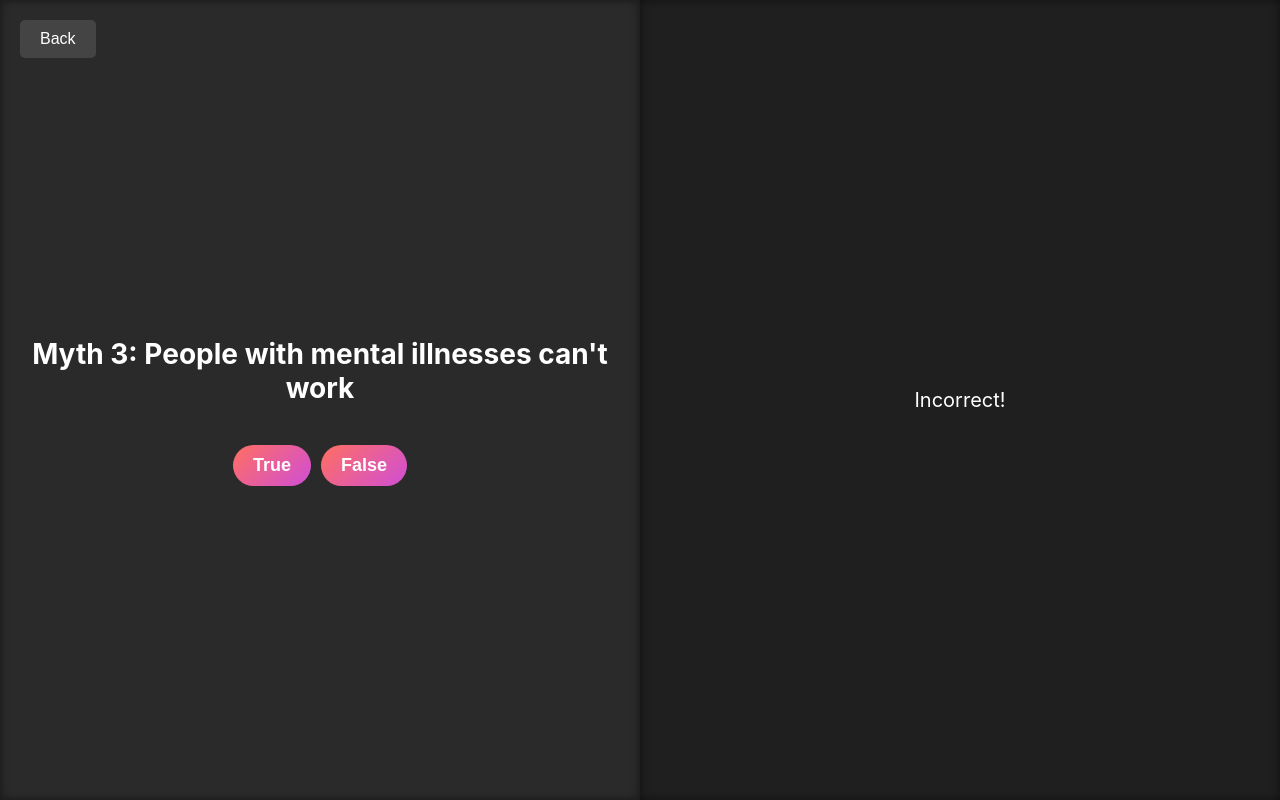
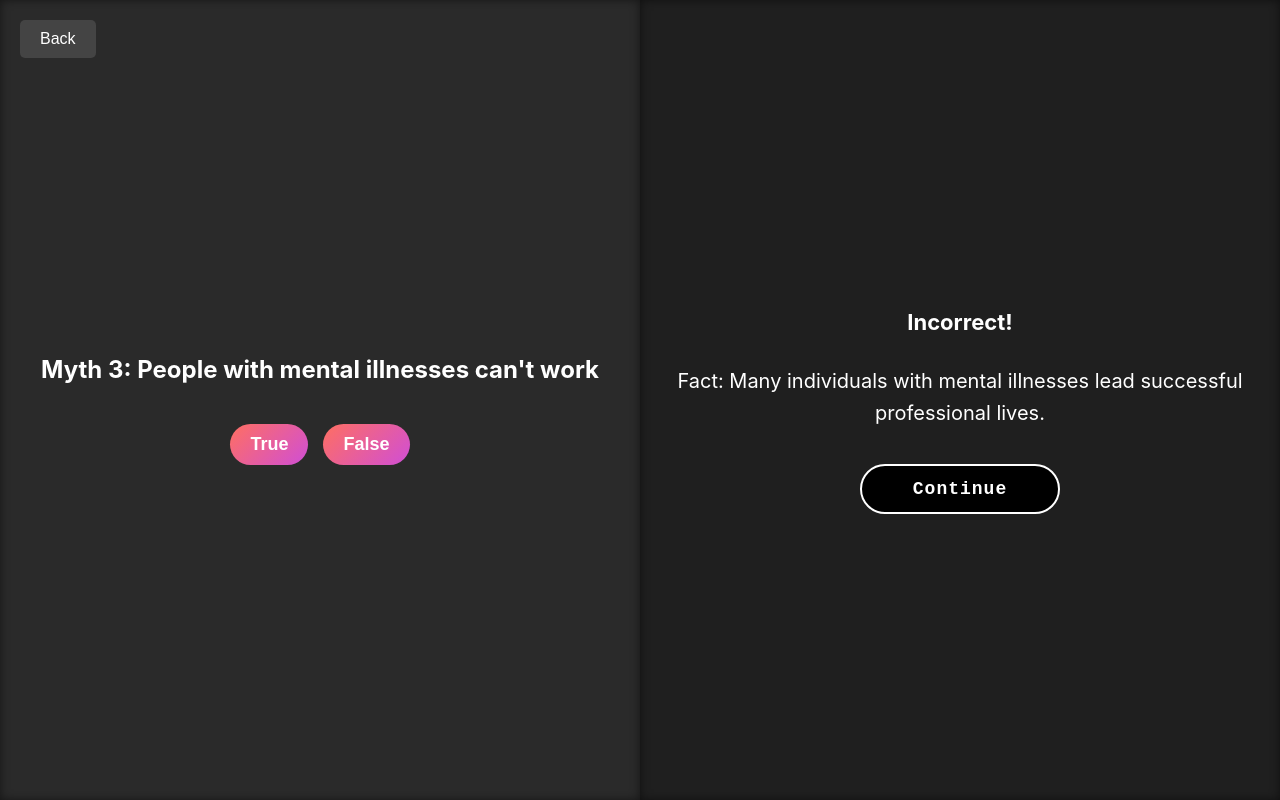
Before and after one commit to VegitoGogeta542/MentalHealthMythBuster, a React (Create React App) app: page /story3 in a window 1280 px wide. Both pictures are taken after a click on the button "True". Built offline with nearby package versions, Linux system fonts and the light colour scheme; a web font is replaced by a local one.

Commit message:
Adding existing code

```diff
--- a/src/App.js
+++ b/src/App.js
@@ -20,7 +20,7 @@ function App() {
             <SplitScreen
               myth="Myth 1: Mental illness is rare"
               correctAnswer="False"
-              fact="Fact: 1 in 5 people experience mental health challenges."
+              fact="Fact: 1 in 5 people experience mental health challenges.. Mental health is common.. Everyone should support those with challenges.. Never be ashamed to share if you have a mental health problem."
             />
           }
         />
@@ -30,7 +30,7 @@ function App() {
             <SplitScreen
               myth="Myth 2: Therapy is only for severe issues"
               correctAnswer="False"
-              fact="Fact: Therapy helps with everyday stress and challenges."
+              fact="Fact: Therapy helps with everyday stress and challenges.. It's not just for severe mental health issues.. It benefits everyone.. Therapy is helpful even without a mental health issue and is highly reccomended."
             />
           }
         />
@@ -41,7 +41,7 @@ function App() {
             <SplitScreen
               myth="Myth 3: People with mental illnesses can't work"
               correctAnswer="False"
-              fact="Fact: Many individuals with mental illnesses lead successful professional lives."
+              fact="Fact: Many individuals with mental illnesses lead successful professional lives.. They contribute significantly to society.. Support and understanding are key.. Do not be discouraged if you have a mental health problem.. Always chase your dreams."
             />
           }
         />
@@ -51,7 +51,7 @@ function App() {
             <SplitScreen
               myth="Myth 4: Children don't experience mental health issues"
               correctAnswer="False"
-              fact="Fact: Children can and do experience mental health challenges."
+              fact="Fact: Children can and do experience mental health challenges.. Early support is crucial.. Educating parents is vital.. Lots of mental health issues develop when you are a child, so do not be afraid or ashamed."
             />
           }
         />
--- a/src/components/continue_button.css
+++ b/src/components/continue_button.css
@@ -5,22 +5,19 @@
   display: flex;
   align-items: center;
   justify-content: center;
-    position: relative;
   margin-top: 20px;
   width: 200px;
   height: 50px;
-    background-color: rgb(15, 17, 17);
+  background-color: black;
   border-radius: 25px;
   font-size: 18px;
-    letter-spacing: 1px;
   cursor: pointer;
-    transition: all 0.3s ease;
   border: 2px solid white;
+  transition: transform 0.2s ease, background-color 0.2s ease, color 0.2s ease;
 }
 
 .continuebutton:hover {
-    background-color: rgb(30, 30, 30);
-    color: #ff6f61;
-    border-color: #ff6f61;
+  background-color: white;
+  color: black;
   transform: scale(1.05);
 }
--- a/src/components/continue_button.js
+++ b/src/components/continue_button.js
@@ -1,13 +1,12 @@
 import React from "react";
-import './continue_button.css'
+import "./continue_button.css";
 
-const ContinueButton = ({ title, link }) => {
-    return(
-        <div className="wrap">
-            <button className="continuebutton">
-                Hello
-            </button>
-        </div>
-    )
-}
+const ContinueButton = ({ onClick }) => {
+  return (
+    <button className="continuebutton" onClick={onClick}>
+      Continue
+    </button>
+  );
+};
+
 export default ContinueButton;
--- a/src/components/split_screen.css
+++ b/src/components/split_screen.css
@@ -1,3 +1,4 @@
+/* Split screen container layout */
 .split-screen-container {
   display: grid;
   grid-template-columns: 1fr 1fr;
@@ -6,33 +7,59 @@
   background: linear-gradient(135deg, #1c1c1c, #2f2f2f);
 }
 
-  .myth-section, .fact-section {
+/* Left Section: Myth */
+.myth-section {
   display: flex;
   flex-direction: column;
   justify-content: center;
   align-items: center;
+  background: #2a2a2a;
+  box-shadow: inset 0 0 10px rgba(0, 0, 0, 0.5);
   padding: 20px;
-    transition: all 0.3s ease;
 }
 
-  .myth-section {
-    background: #2a2a2a;
-    box-shadow: inset 0 0 10px rgba(0, 0, 0, 0.5);
-  }
-
+/* Right Section: Fact */
 .fact-section {
+  display: flex;
+  flex-direction: column;
+  justify-content: center;
+  align-items: center;
   background: #1f1f1f;
   box-shadow: inset 0 0 10px rgba(0, 0, 0, 0.5);
-  }
-
-  .section-heading {
-    font-size: 28px;
-    font-weight: bold;
-    margin-bottom: 20px;
+  padding: 20px;
   text-align: center;
 }
 
-  .reveal-button-true, .reveal-button-false {
+/* Feedback text (Correct/Incorrect) */
+.user-feedback {
+  font-size: 22px;
+  font-weight: bold;
+  margin-bottom: 10px;
+}
+
+/* Fact text */
+.fact-text {
+  font-size: 20px;
+  line-height: 1.6;
+  margin-bottom: 15px;
+}
+
+/* Placeholder text for the fact section */
+.placeholder-text {
+  font-size: 18px;
+  opacity: 0.6;
+}
+
+/* True/False buttons layout */
+.true-false-buttons {
+  display: flex;
+  justify-content: center;
+  gap: 15px; /* Space between buttons */
+  margin-top: 20px;
+}
+
+.reveal-button-true,
+.reveal-button-false {
   padding: 10px 20px;
   font-size: 18px;
   font-weight: bold;
@@ -41,35 +68,38 @@
   border: none;
   border-radius: 25px;
   cursor: pointer;
-    transition: background 0.3s ease, transform 0.2s ease;
+  transition: all 0.3s ease;
 }
 
-.reveal-button-true:hover, .reveal-button-false:hover {
+.reveal-button-true:hover,
+.reveal-button-false:hover {
   background: linear-gradient(135deg, #ff8c80, #e063e1);
   transform: scale(1.05);
 }
 
-  .fact-text {
-    font-size: 20px;
-    font-weight: normal;
-    line-height: 1.6;
-    text-align: center;
-    opacity: 1;
-    animation: fadeIn 0.5s ease-in;
+/* Continue button */
+.continuebutton {
+  color: white;
+  font-family: monospace;
+  font-weight: 600;
+  display: flex;
+  align-items: center;
+  justify-content: center;
+  margin-top: 20px;
+  width: 200px;
+  height: 50px;
+  background-color: rgb(15, 17, 17);
+  border-radius: 25px;
+  font-size: 18px;
+  letter-spacing: 1px;
+  cursor: pointer;
+  transition: all 0.3s ease;
+  border: 2px solid white;
 }
 
-  .placeholder-text {
-    font-size: 18px;
-    line-height: 1.6;
-    text-align: center;
-    opacity: 0.5;
+.continuebutton:hover {
+  background-color: rgb(30, 30, 30);
+  color: #ff6f61;
+  border-color: #ff6f61;
+  transform: scale(1.05);
 }
-
-  @keyframes fadeIn {
-    from {
-      opacity: 0;
-    }
-    to {
-      opacity: 1;
-    }
-  }
--- a/src/components/split_screen.js
+++ b/src/components/split_screen.js
@@ -1,48 +1,81 @@
 import React, { useState } from "react";
 import "./split_screen.css";
-import BackButton from "./Backbutton.js";
+import BackButton from "./Backbutton";
+import ContinueButton from "./continue_button";
 
 const SplitScreen = ({ myth, correctAnswer, fact }) => {
-  const [userAnswer, setUserAnswer] = useState(null);
+  const [showFact, setShowFact] = useState(false);
+  const [factIndex, setFactIndex] = useState(0);
+  const [userFeedback, setUserFeedback] = useState("");
 
-  const handleButtonClick = (answer) => {
-    setUserAnswer(answer === correctAnswer ? "Correct!" : "Incorrect!");
+  const factsArray = fact.split(". ").filter((sentence) => sentence.trim() !== "");
+
+  const handleTrueFalseClick = (selectedAnswer) => {
+    setShowFact(true);
+    setUserFeedback(selectedAnswer === correctAnswer ? "Correct!" : "Incorrect!");
+  };
+
+  const handleContinueClick = () => {
+    if (factIndex < factsArray.length - 1) {
+      setFactIndex(factIndex + 1);
+    } else {
+      setFactIndex(0); // Reset for replay
+    }
   };
 
   return (
     <div className="split-screen-container">
-      {/* Back Button */}
-      <BackButton />
-
-      {/* Left Section for the Myth */}
+      {/* Left Section: Myth with True/False buttons */}
       <div className="myth-section">
         <h2 className="section-heading">{myth}</h2>
-        <div style={{ display: "flex", gap: "10px", marginTop: "20px" }}>
+        <div className="true-false-buttons">
           <button
             className="reveal-button-true"
-            onClick={() => handleButtonClick("True")}
+            onClick={() => handleTrueFalseClick("True")}
           >
             True
           </button>
           <button
             className="reveal-button-false"
-            onClick={() => handleButtonClick("False")}
+            onClick={() => handleTrueFalseClick("False")}
           >
             False
           </button>
         </div>
       </div>
 
-      {/* Right Section for the Fact */}
+      {/* Right Section: Fact, Feedback, and Buttons */}
       <div className="fact-section">
-        {userAnswer ? (
-          <p className="fact-text">{userAnswer}</p>
+        {showFact ? (
+          <>
+            <p className="user-feedback">{userFeedback}</p>
+            <p className="fact-text">{factsArray[factIndex]}</p>
+            {factIndex < factsArray.length - 1 ? (
+              <div className="button-container">
+                <ContinueButton onClick={handleContinueClick} />
+              </div>
+            ) : (
+              <div className="button-container">
+                <ContinueButton onClick={handleContinueClick} />
+                <button
+                  className="continuebutton"
+                  onClick={() => {
+                    setFactIndex(0); // Reset facts
+                    setShowFact(false); // Hide fact section
+                    setUserFeedback(""); // Reset feedback
+                  }}
+                >
+                  Replay
+                </button>
+              </div>
+            )}
+          </>
         ) : (
           <p className="placeholder-text">
-            Select True or False to check your answer!
+            Click True or False to reveal the truth!
           </p>
         )}
-        {userAnswer === "Correct!" && <p className="fact-text">{fact}</p>}
+        <BackButton />
       </div>
     </div>
   );
```
Lines whose indentation alone changed are shown as unchanged.
